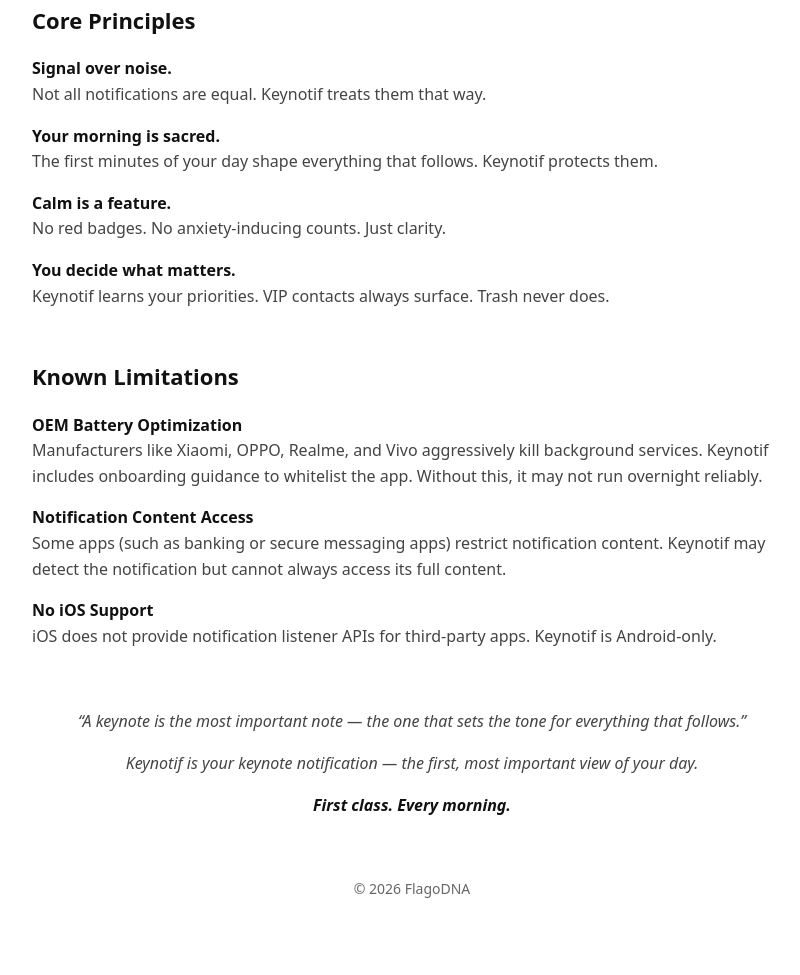
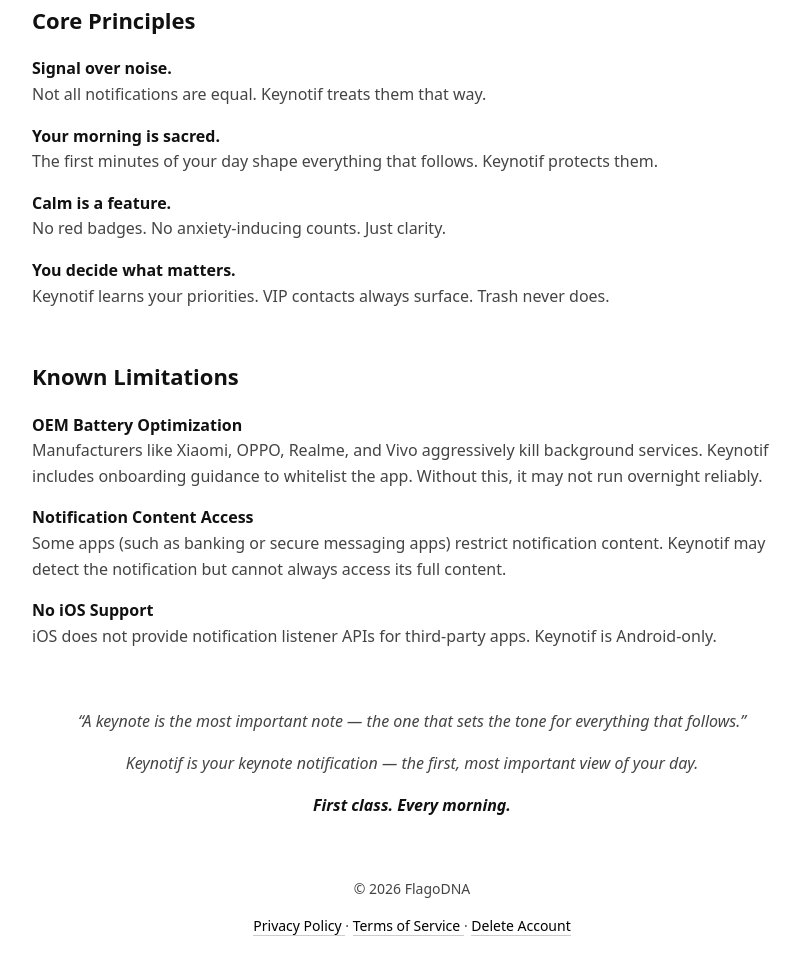
Before and after one commit to Flagodna-Developer/keynotif, a plain HTML site: page index.html in a window 1280 px wide. Shown: the part 2011-2986 px from the top of the page, without its empty margins (228-1028 px from the left). Before the commit the page ends 2952 px from the top, so only its background shows below. Drawn offline with Linux system fonts and the light colour scheme.

Commit message:
update footer quick link

```diff
--- a/index.html
+++ b/index.html
@@ -291,7 +291,32 @@
         <p><strong>First class. Every morning.</strong></p>
       </div>
 
-      <div class="footer">© 2026 FlagoDNA</div>
+      <div class="footer">
+        <p>© 2026 FlagoDNA</p>
+
+        <p>
+          <a
+            href="https://flagodna-developer.github.io/keynotif/documents/privacy-policy"
+            target="_blank"
+          >
+            Privacy Policy
+          </a>
+          ·
+          <a
+            href="https://flagodna-developer.github.io/keynotif/documents/term-of-services"
+            target="_blank"
+          >
+            Terms of Service
+          </a>
+          ·
+          <a
+            href="https://flagodna-developer.github.io/keynotif/delete-account.html"
+            target="_blank"
+          >
+            Delete Account
+          </a>
+        </p>
+      </div>
     </div>
   </body>
 </html>
```
